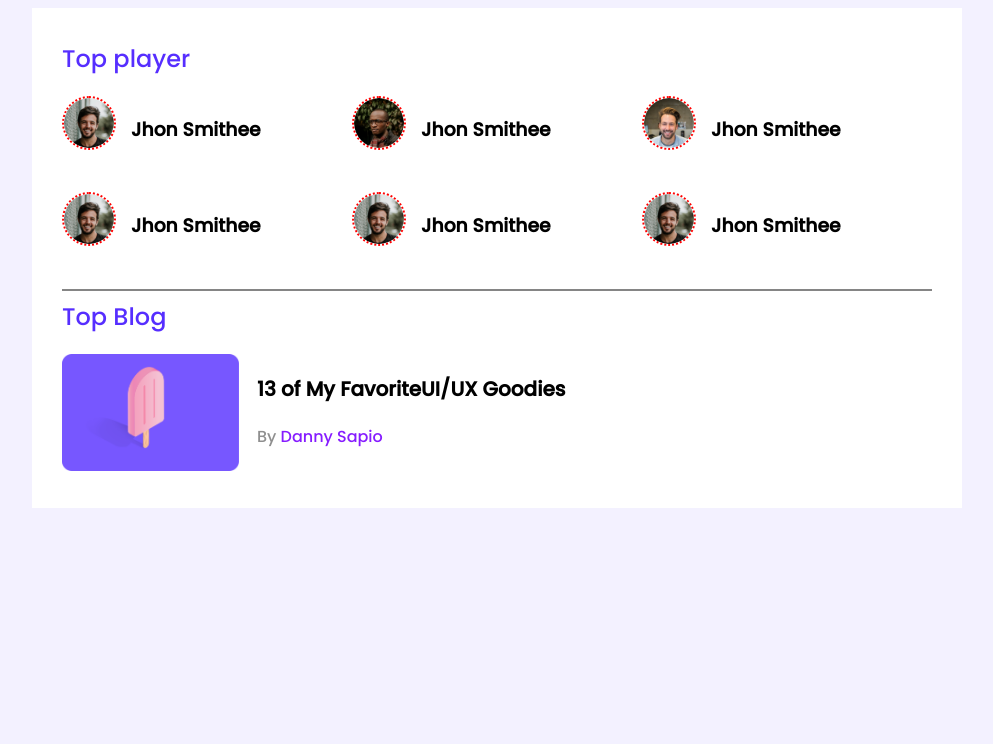
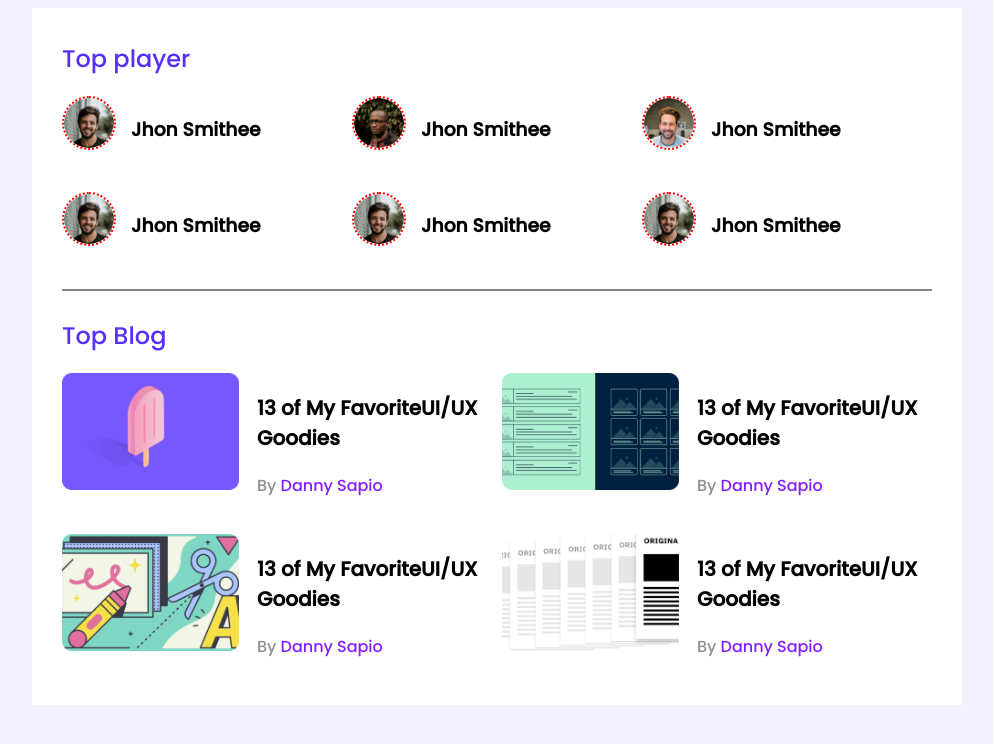
Before and after one commit to elaheerazob/Leder-Bord-css-3, a plain HTML site: page index.html in a window 1280 px wide. Shown: the whole page, without its empty margins (143-1136 px from the left). Drawn offline with Linux system fonts and the light colour scheme.

Commit message:
top blog added

```diff
--- a/index.html
+++ b/index.html
@@ -59,6 +59,33 @@
                             <p class="blog-athor">By <a href="">Danny Sapio</a></p>
                         </div>
                     </article>
+                    <article class="blog">
+                        <div class="thumbnil">
+                            <img src="images/blogs/blog-2.png" alt="">
+                        </div>
+                        <div class="blog-info">
+                            <h3 class="blog-title">13 of My FavoriteUI/UX Goodies</h3>
+                            <p class="blog-athor">By <a href="">Danny Sapio</a></p>
+                        </div>
+                    </article>
+                    <article class="blog">
+                        <div class="thumbnil">
+                            <img src="images/blogs/blog-3.png" alt="">
+                        </div>
+                        <div class="blog-info">
+                            <h3 class="blog-title">13 of My FavoriteUI/UX Goodies</h3>
+                            <p class="blog-athor">By <a href="">Danny Sapio</a></p>
+                        </div>
+                    </article>
+                    <article class="blog">
+                        <div class="thumbnil">
+                            <img src="images/blogs/blog-4.png" alt="">
+                        </div>
+                        <div class="blog-info">
+                            <h3 class="blog-title">13 of My FavoriteUI/UX Goodies</h3>
+                            <p class="blog-athor">By <a href="">Danny Sapio</a></p>
+                        </div>
+                    </article>
                 </div>
             </div>
         </section>
--- a/style/style.css
+++ b/style/style.css
@@ -12,7 +12,14 @@ main{
     width: 870px;
     padding: 30px;
 }
-/* top-pleyers Section */
+
+
+
+
+/*--------- top-pleyers Section ---------------*/
+
+
+
 .top-pleyers{
     margin-bottom: 30px;
 }
@@ -42,11 +49,18 @@ main{
 }
 hr{
     border: 1px solid #858585;
+    margin-bottom: 27px;
 }
 
 
 
 /* Top Blog start */
+.blogs{
+    display: grid;
+    grid-template-columns: repeat(2,1fr);
+    grid-row-gap: 20px;
+    grid-column-gap: 10px;
+}
 .blog{
     display: flex;
 }
```
